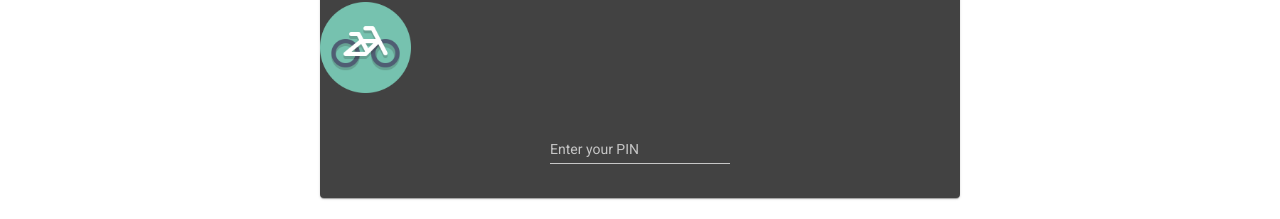
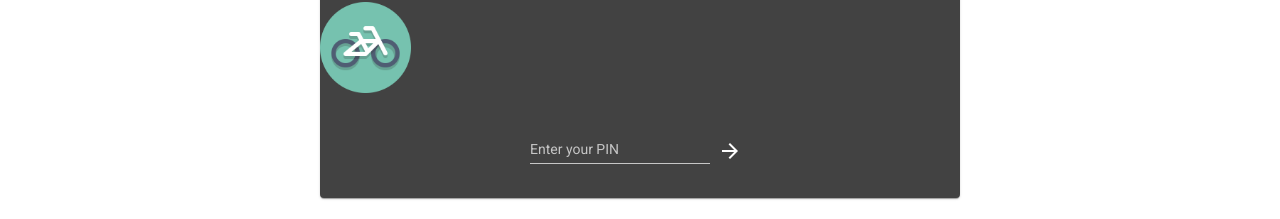
Before and after one commit to s-gbz/BringYourBike-Frontend, an Angular app: page /user in a window 1280 px wide. Shown: the part 322-541 px from the top of the page. Built offline with nearby package versions, Linux system fonts and the light colour scheme.

Commit message:
Add Material icons

```diff
--- a/src/app/user-view/user-view.component.html
+++ b/src/app/user-view/user-view.component.html
@@ -1,8 +1,8 @@
 <mat-toolbar color="primary">
-    <mat-toolbar-row>
-      <span>Bring Your Bike</span>
-    </mat-toolbar-row>
-  </mat-toolbar>
+  <mat-toolbar-row>
+    <span>Bring Your Bike</span>
+  </mat-toolbar-row>
+</mat-toolbar>
 
 <mat-card id="login-card" class="center-container">
   <mat-card-content>
@@ -12,8 +12,11 @@
     <br>
     <form class="example-form">
       <mat-form-field class="example-full-width">
-        <input matInput placeholder="Enter your PIN">
+        <input #idInput matInput placeholder="Enter your PIN">
       </mat-form-field>
+      <button mat-icon-button (click)="onClickGetBike(idInput.value)">
+        <mat-icon aria-label="Example icon-button with a heart icon">arrow_forward</mat-icon>
+      </button>
     </form>
   </mat-card-content>
 </mat-card>
--- a/src/app/user-view/user-view.component.ts
+++ b/src/app/user-view/user-view.component.ts
@@ -1,4 +1,5 @@
 import { Component, OnInit } from "@angular/core";
+import { HttpService } from "../http.service";
 
 @Component({
   selector: "app-user-view",
@@ -7,8 +8,13 @@ import { Component, OnInit } from "@angular/core";
 })
 export class UserViewComponent implements OnInit {
 
-  constructor() { }
+  constructor(private httpService: HttpService) { }
 
   ngOnInit() { }
 
+  onClickGetBike(id: number): void {
+    console.log("onClickGetBike: " + id);
+
+    this.httpService.getBikeStatus(id);
+  }
 }
```
Also changed, not shown: src/app/material/material.module.ts (+5 -2 lines).
